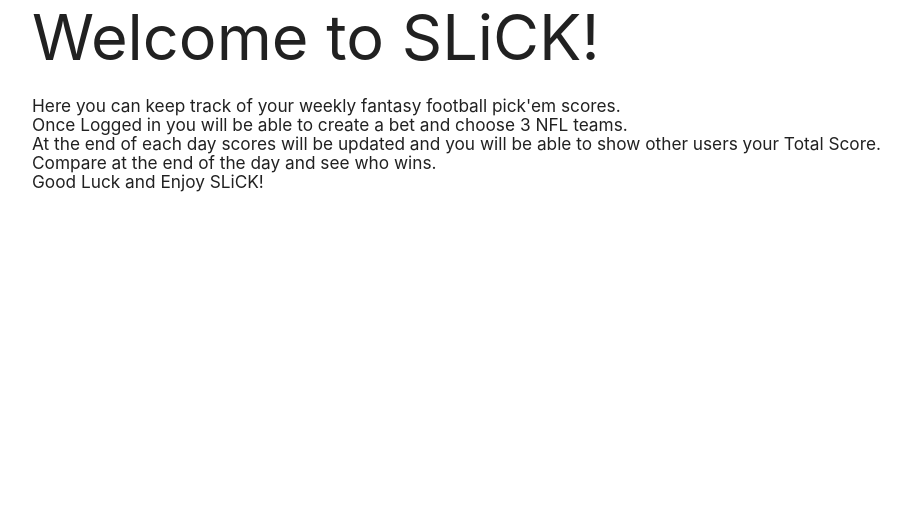
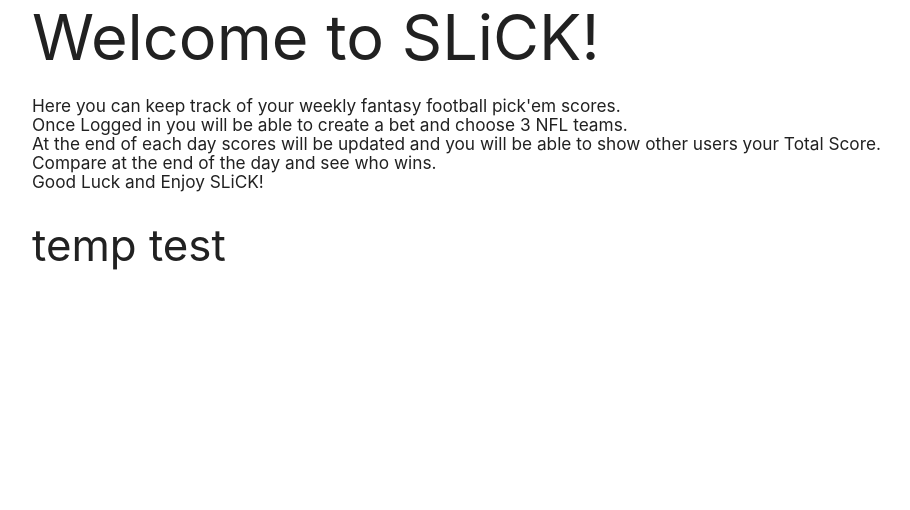
Before and after one commit to sparklingwaterlemon/Project-3-SLiCK, a Django app: page / in a window 1280 px wide. Shown: the part 103-613 px from the top of the page, without its empty margins (160-1070 px from the left). Run offline with Django 4.2, Linux system fonts and the light colour scheme.

Commit message:
changed home.html for git merge error testing

```diff
--- a/main_app/templates/home.html
+++ b/main_app/templates/home.html
@@ -11,5 +11,7 @@
     Good Luck and Enjoy SLiCK!
 </div></h6>
 
+<h3> temp test </h3>
+
 
 {% endblock %}
```
